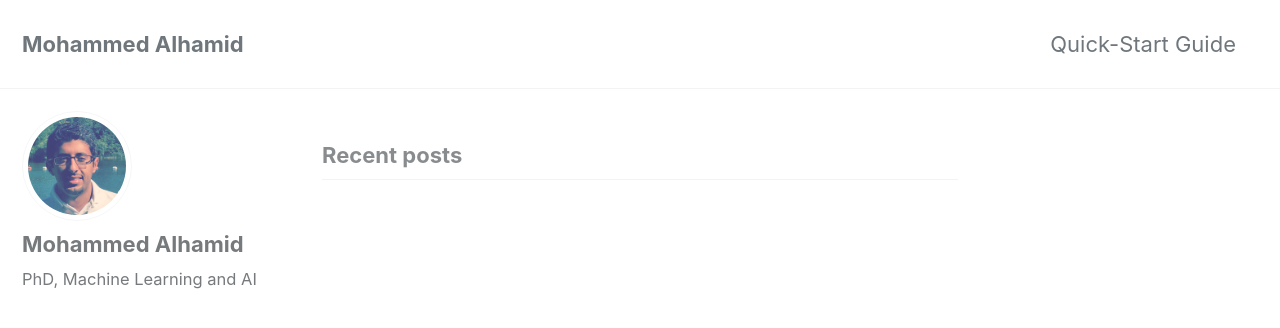
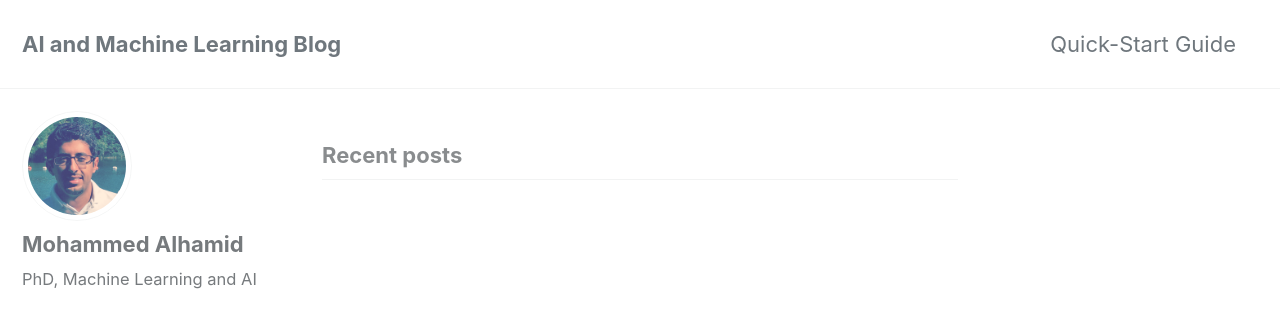
Before and after one commit to malhamid/malhamid.github.io, a Jekyll site: the page built from index.html, in a window 1280 px wide and 900 px high. Shown: the top 328 px of the window. Built offline with Jekyll 4.4.1, drawn with Linux system fonts in a browser that asks for light colours; cached includes are drawn as plain includes; nearby versions of some CDN libraries; the list of posts is cut into pages by our own code.

Commit message:
Updating title

```diff
--- a/_config.yml
+++ b/_config.yml
@@ -16,7 +16,7 @@ minimal_mistakes_skin    : "default" # "air", "aqua", "contrast", "dark", "dirt"
 
 # Site Settings
 locale                   : "en-US"
-title                    : "Mohammed Alhamid"
+title                    : "AI and Machine Learning Blog"
 title_separator          : "-"
 name                     : "Mohammed Alhamid"
 description              : "All about AI and Machine Learning.."
```
